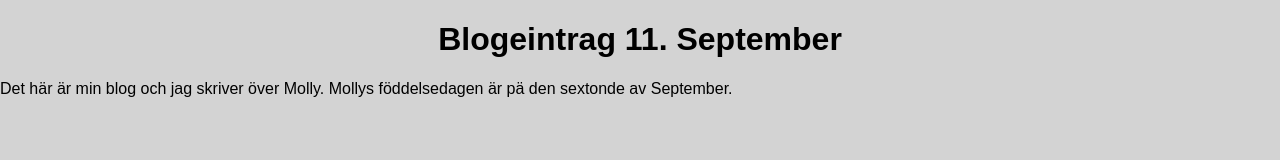
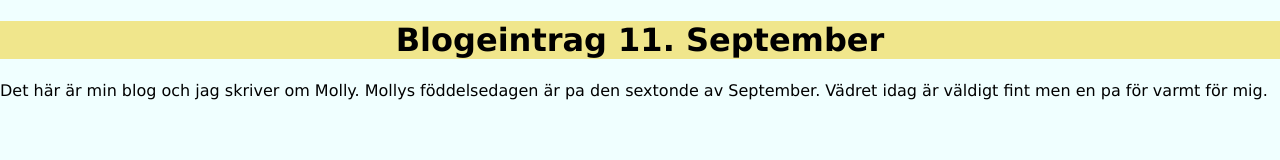
Before and after one commit to gymmu/blogeintrag-26noah26, a plain HTML site: page index.html in a window 1280 px wide. Drawn offline with Linux system fonts and the light colour scheme.

Commit message:
11. September Commit 2

```diff
--- a/index.html
+++ b/index.html
@@ -16,7 +16,9 @@
   <h1>Blogeintrag 11. September</h1>
   <main>
     <section>
-      Det här är min blog och jag skriver över Molly. Mollys föddelsedagen är pä den sextonde av September.
+      Det här är min blog och jag skriver om Molly. Mollys föddelsedagen är pa den
+      sextonde av September.
+      Vädret idag är väldigt fint men en pa för varmt för mig.
     </section>
   </main>
 
--- a/style.css
+++ b/style.css
@@ -6,10 +6,11 @@
 
 body {
   margin: 0;
-  background-color: lightgray;
-  font-family: sans-serif;
+  background-color: azure;
+  font-family: Verdana, Geneva, Tahoma, sans-serif;
 }
 
 h1 {
   text-align: center;
+  background-color: khaki;
 }
```
